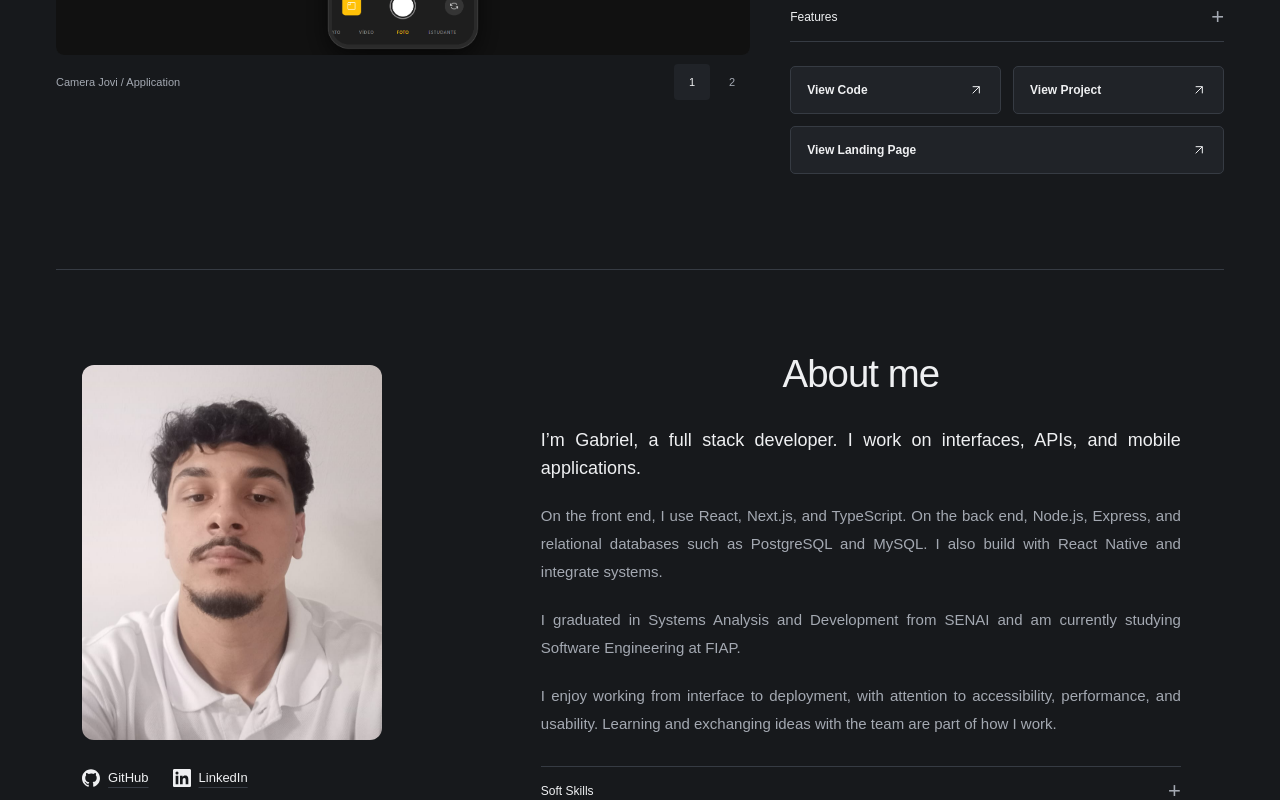
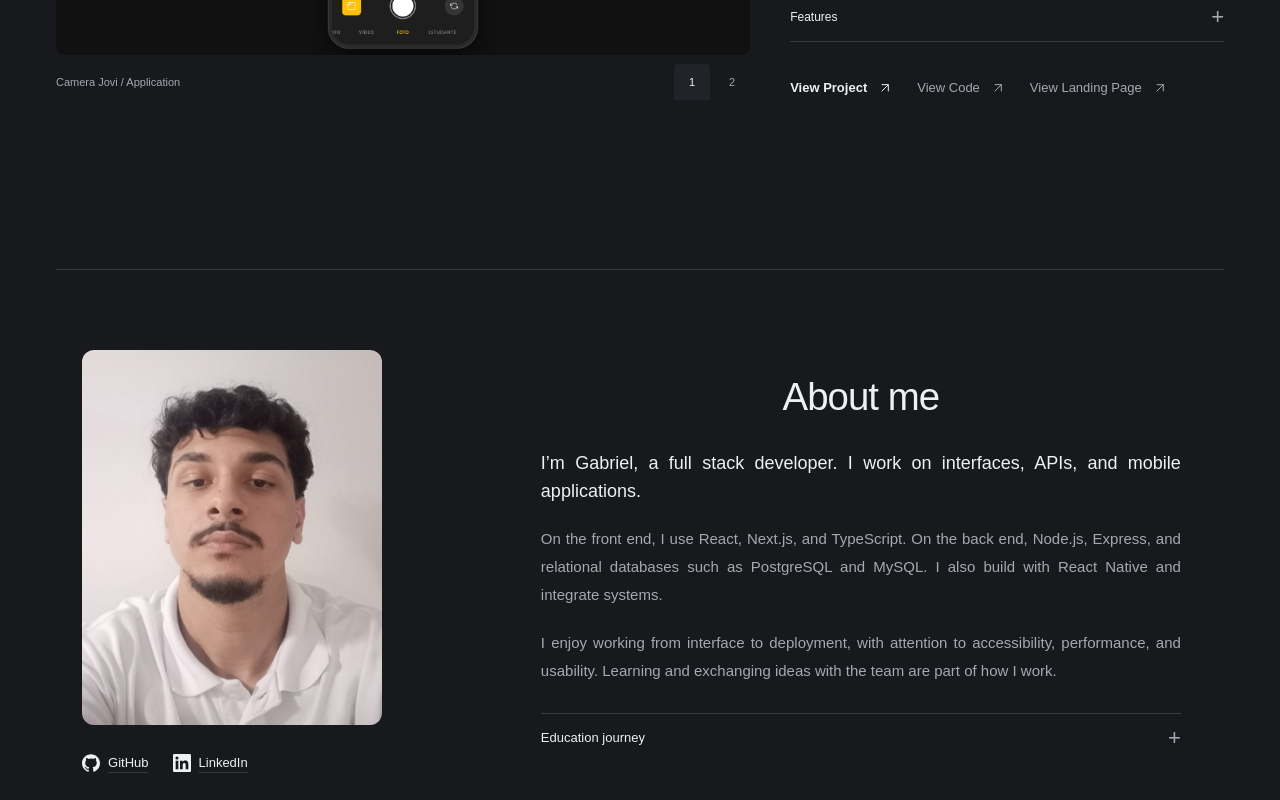
Before and after one commit to Gabriel-Palmieri/Gabriel_Palmieri, a Next.js app: page / in a window 1280 px wide. Shown: the part 920-1720 px from the top of the page. Built offline with nearby package versions, Linux system fonts and the light colour scheme.

Commit message:
feat: section de about me

```diff
--- a/app/components/ProjectShowcase.tsx
+++ b/app/components/ProjectShowcase.tsx
@@ -468,17 +468,28 @@ export function ProjectShowcase() {
               ))}
             </ul>
           </details>
-          <div className="grid grid-cols-2 gap-3 [&>a:last-child:nth-child(odd)]:col-span-2">
+          <div className="flex flex-wrap items-center gap-x-6 gap-y-1">
             {[
-              { label: t('projects.viewCode'), href: project.github },
               ...(project.live
-                ? [{ label: t('projects.viewProject'), href: project.live }]
+                ? [
+                    {
+                      label: t('projects.viewProject'),
+                      href: project.live,
+                      primary: true,
+                    },
+                  ]
                 : []),
+              {
+                label: t('projects.viewCode'),
+                href: project.github,
+                primary: !project.live,
+              },
               ...('landingLive' in project
                 ? [
                     {
                       label: t('projects.viewLanding'),
                       href: project.landingLive,
+                      primary: false,
                     },
                   ]
                 : []),
@@ -488,9 +499,11 @@ export function ProjectShowcase() {
                 href={action.href}
                 target="_blank"
                 rel="noopener noreferrer"
-                className="group flex min-h-12 items-center justify-between gap-3 rounded-[5px] border border-line bg-surface px-4 py-3 text-xs font-semibold text-foreground transition-[border-color,background-color] duration-200 ease-out-expo hover:border-muted hover:bg-background hover:text-foreground active:translate-y-px"
+                className={`group inline-flex min-h-11 items-center gap-2.5 text-[13px] transition-colors duration-200 ease-out-expo hover:text-foreground ${action.primary ? 'font-semibold text-foreground' : 'font-normal text-muted'}`}
               >
-                {action.label}
+                <span className="relative py-1 after:absolute after:inset-x-0 after:bottom-0 after:h-px after:origin-left after:scale-x-0 after:bg-accent after:transition-transform after:duration-200 after:ease-out-expo after:content-[''] group-hover:after:scale-x-100 group-focus-visible:after:scale-x-100">
+                  {action.label}
+                </span>
                 <svg
                   aria-hidden="true"
                   width="16"
--- a/app/i18n/locales/en.ts
+++ b/app/i18n/locales/en.ts
@@ -79,37 +79,19 @@ export const en = {
       'An idea, an opportunity, or a conversation about technology. Get in touch.',
     emailLabel: 'Email',
   },
-  softSkills: {
-    title: 'Soft Skills',
-    communication: {
-      title: 'Effective Communication',
+  trajectory: {
+    title: 'Education journey',
+    senai: {
+      period: '2024–2025',
+      institution: 'SENAI Armando de Arruda Pereira',
       description:
-        'Ability to express ideas clearly and objectively, facilitating teamwork and client interaction.',
+        'I began the technical program in Systems Analysis and Development in June 2024 and completed it in 2025. This marked the start of my education in the field and helped me build my foundation in systems development.',
     },
-    problemSolving: {
-      title: 'Problem Solving',
+    fiap: {
+      period: '2026–2029',
+      institution: 'FIAP',
       description:
-        'Skill in analyzing complex situations and finding creative and efficient solutions.',
-    },
-    teamwork: {
-      title: 'Teamwork',
-      description:
-        'Experience in effectively collaborating with different professional profiles, contributing to group success.',
-    },
-    adaptability: {
-      title: 'Adaptability',
-      description:
-        'Flexibility to deal with changes and ability to quickly learn new technologies and methodologies.',
-    },
-    timeManagement: {
-      title: 'Time Management',
-      description:
-        'Efficient organization and prioritization of tasks, meeting deadlines and maintaining high productivity.',
-    },
-    criticalThinking: {
-      title: 'Critical Thinking',
-      description:
-        'Ability to evaluate situations from different perspectives and make informed decisions.',
+        'In early 2026, I began my bachelor’s degree in Software Engineering, with expected graduation in 2029. This continues my education, with a focus on deepening my knowledge and broadening my understanding of software development.',
     },
   },
   tech: {
--- a/app/i18n/locales/pt.ts
+++ b/app/i18n/locales/pt.ts
@@ -80,37 +80,19 @@ export const pt = {
       'Uma ideia, uma oportunidade ou uma conversa sobre tecnologia. Fale comigo.',
     emailLabel: 'E-mail',
   },
-  softSkills: {
-    title: 'Soft Skills',
-    communication: {
-      title: 'Comunicação Efetiva',
+  trajectory: {
+    title: 'Trajetória',
+    senai: {
+      period: '2024–2025',
+      institution: 'SENAI Armando de Arruda Pereira',
       description:
-        'Capacidade de expressar ideias de forma clara e objetiva, facilitando o trabalho em equipe e a interação com clientes.',
+        'Iniciei o curso técnico de Análise e Desenvolvimento de Sistemas em junho de 2024 e concluí em 2025. Essa etapa marcou o começo da minha formação na área e a construção da minha base em desenvolvimento de sistemas.',
     },
-    problemSolving: {
-      title: 'Resolução de Problemas',
+    fiap: {
+      period: '2026–2029',
+      institution: 'FIAP',
       description:
-        'Habilidade em analisar situações complexas e encontrar soluções criativas e eficientes.',
-    },
-    teamwork: {
-      title: 'Trabalho em Equipe',
-      description:
-        'Experiência em colaborar efetivamente com diferentes perfis de profissionais, contribuindo para o sucesso do grupo.',
-    },
-    adaptability: {
-      title: 'Adaptabilidade',
-      description:
-        'Flexibilidade para lidar com mudanças e capacidade de aprender rapidamente novas tecnologias e metodologias.',
-    },
-    timeManagement: {
-      title: 'Gestão do Tempo',
-      description:
-        'Organização e priorização eficiente de tarefas, cumprindo prazos e mantendo alta produtividade.',
-    },
-    criticalThinking: {
-      title: 'Pensamento Crítico',
-      description:
-        'Capacidade de avaliar situações de diferentes perspectivas e tomar decisões fundamentadas.',
+        'No começo de 2026, iniciei o bacharelado em Engenharia de Software, com previsão de conclusão em 2029. É a continuidade da minha formação, agora com foco em aprofundar meus conhecimentos e ampliar minha visão sobre o desenvolvimento de software.',
     },
   },
   tech: {
--- a/app/page.tsx
+++ b/app/page.tsx
@@ -176,25 +176,29 @@ export default function Home() {
               {t('about.intro')}
             </p>
             <p>{t('about.description')}</p>
-            <p>{t('about.education')}</p>
             <p>{t('about.approach')}</p>
-            <details className="[&[open]>dl]:animate-detail-reveal mt-7 border-t border-line text-left [&_dl]:grid [&_dl]:grid-cols-2 [&_dl]:gap-6 [&_dl]:pt-3.5 [&_dt]:mb-1.5 [&_dt]:text-[13px] [&_dd]:text-[12px] [&_dd]:text-muted max-[760px]:[&_dl]:grid-cols-1 [&_summary]:flex [&_summary]:justify-between [&_summary]:items-center [&_summary]:gap-5 [&_summary]:py-[13px] [&_summary]:text-[12px] [&_summary_span]:text-[22px] [&_summary_span]:leading-none [&_summary_span]:text-muted [&_summary_span]:transition-transform [&_summary_span]:duration-200 [&[open]_summary_span]:rotate-45">
+            <details className="[&[open]>dl]:animate-detail-reveal mt-7 border-t border-line text-left [&_summary]:flex [&_summary]:justify-between [&_summary]:items-center [&_summary]:gap-5 [&_summary]:py-[13px] [&_summary]:text-[13px] [&_summary_span]:text-[22px] [&_summary_span]:leading-none [&_summary_span]:text-muted [&_summary_span]:transition-transform [&_summary_span]:duration-200 [&[open]_summary_span]:rotate-45">
               <summary>
-                {t('softSkills.title')}
+                {t('trajectory.title')}
                 <span aria-hidden="true">+</span>
               </summary>
-              <dl>
-                {[
-                  'communication',
-                  'problemSolving',
-                  'teamwork',
-                  'adaptability',
-                  'timeManagement',
-                  'criticalThinking',
-                ].map((key) => (
-                  <div key={key}>
-                    <dt>{t(`softSkills.${key}.title`)}</dt>
-                    <dd>{t(`softSkills.${key}.description`)}</dd>
+              <dl className="grid gap-6 pt-4 pb-3">
+                {['senai', 'fiap'].map((key) => (
+                  <div
+                    key={key}
+                    className="grid grid-cols-[96px_minmax(0,1fr)] gap-5 max-[380px]:grid-cols-1 max-[380px]:gap-2"
+                  >
+                    <dt className="text-xs leading-6 tabular-nums text-muted">
+                      {t(`trajectory.${key}.period`)}
+                    </dt>
+                    <dd>
+                      <p className="text-[13px] font-medium leading-6">
+                        {t(`trajectory.${key}.institution`)}
+                      </p>
+                      <p className="mt-1 text-[13px] leading-6 text-muted">
+                        {t(`trajectory.${key}.description`)}
+                      </p>
+                    </dd>
                   </div>
                 ))}
               </dl>
```
Also changed, not shown: 1 other file (tests, documents, lock files or other folders).
